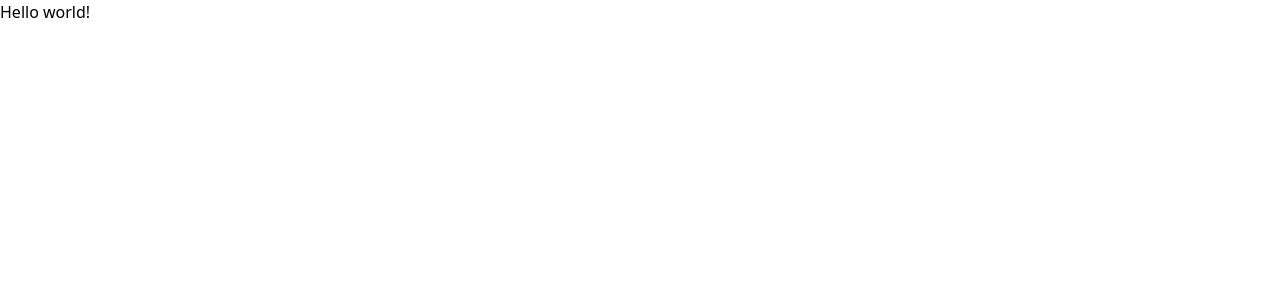
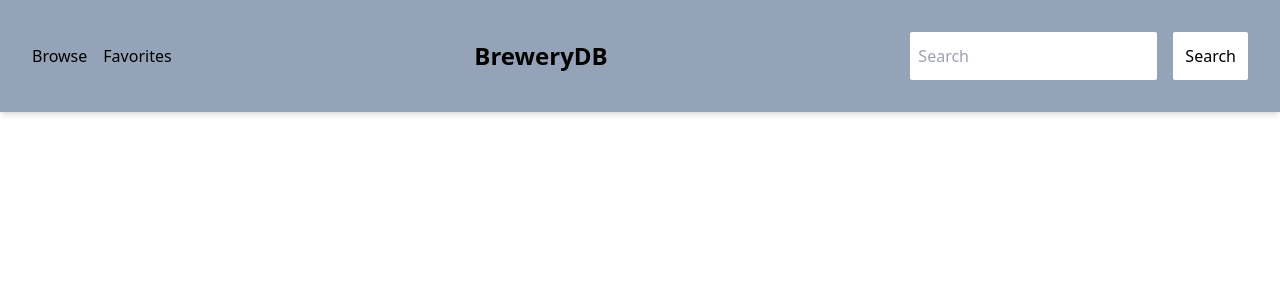
Before and after one commit to yoshrubin/brewery-app, a React (Vite) app: page / in a window 1280 px wide. Shown: the top 300 px of the page. Built offline with nearby package versions, Linux system fonts and the light colour scheme.

Commit message:
create root element

```diff
--- a/src/App.tsx
+++ /dev/null
@@ -1,5 +0,0 @@
-function App() {
-  return <>Hello world!</>;
-}
-
-export default App;
--- /dev/null
+++ b/src/error-page.tsx
@@ -0,0 +1,30 @@
+import { isRouteErrorResponse, useRouteError } from "react-router-dom";
+
+export default function ErrorPage() {
+  const error = useRouteError();
+  let errorMessage: string;
+
+  if (isRouteErrorResponse(error)) {
+    // error is type `ErrorResponse`
+    errorMessage = error.data?.message || error.statusText;
+  } else if (error instanceof Error) {
+    errorMessage = error.message;
+  } else if (typeof error === "string") {
+    errorMessage = error;
+  } else {
+    console.error(error);
+    errorMessage = "Unknown error";
+  }
+
+  return (
+    <div className="flex flex-col items-center justify-center h-screen">
+      <h1 className="text-3xl font-bold">Error</h1>
+      <p className="text-xl">
+        Sorry, an unexpected error has occurred. Please try again later.
+      </p>
+      <p className="text-lg">
+        <i>{errorMessage}</i>
+      </p>
+    </div>
+  );
+}
--- a/src/main.tsx
+++ b/src/main.tsx
@@ -1,10 +1,20 @@
-import React from 'react'
-import ReactDOM from 'react-dom/client'
-import App from './App.tsx'
-import './index.css'
+import React from "react";
+import ReactDOM from "react-dom/client";
+import "./index.css";
+import { createBrowserRouter, RouterProvider } from "react-router-dom";
+import Root from "./routes/root";
+import ErrorPage from "./error-page";
 
-ReactDOM.createRoot(document.getElementById('root')!).render(
+const router = createBrowserRouter([
+  {
+    path: "/",
+    element: <Root />,
+    errorElement: <ErrorPage />,
+  },
+]);
+
+ReactDOM.createRoot(document.getElementById("root")!).render(
   <React.StrictMode>
-    <App />
-  </React.StrictMode>,
-)
+    <RouterProvider router={router} />
+  </React.StrictMode>
+);
--- /dev/null
+++ b/src/routes/root.tsx
@@ -0,0 +1,33 @@
+import { Outlet } from "react-router-dom";
+
+export default function Root() {
+  return (
+    <>
+      <div className="flex justify-between items-center bg-slate-400 p-8 shadow-md">
+        <nav className="flex gap-4">
+          <a className="hover:underline" href="/">
+            Browse
+          </a>
+          <a className="hover:underline " href="/favorites">
+            Favorites
+          </a>
+        </nav>
+        <h1 className="text-2xl font-bold">BreweryDB</h1>
+        <form className="flex gap-4">
+          <input
+            className="rounded-sm py-3 px-2"
+            type="text"
+            placeholder="Search"
+          />
+          <button
+            className="bg-white p-3 rounded-sm hover:invert"
+            type="submit"
+          >
+            Search
+          </button>
+        </form>
+      </div>
+      <Outlet />
+    </>
+  );
+}
```
